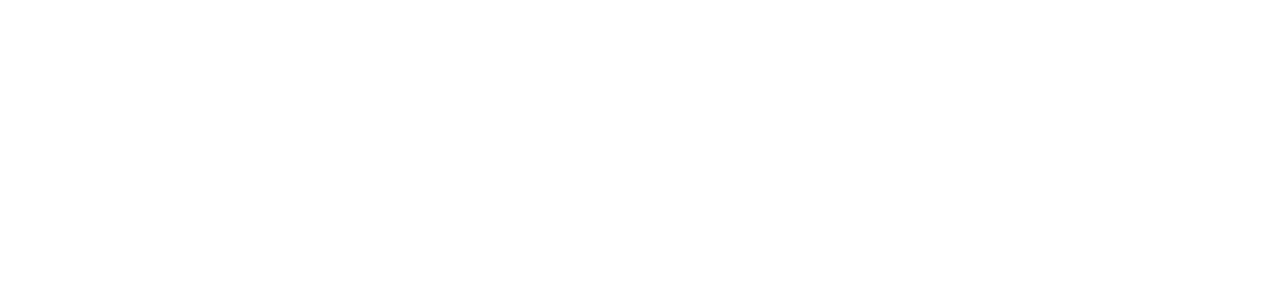
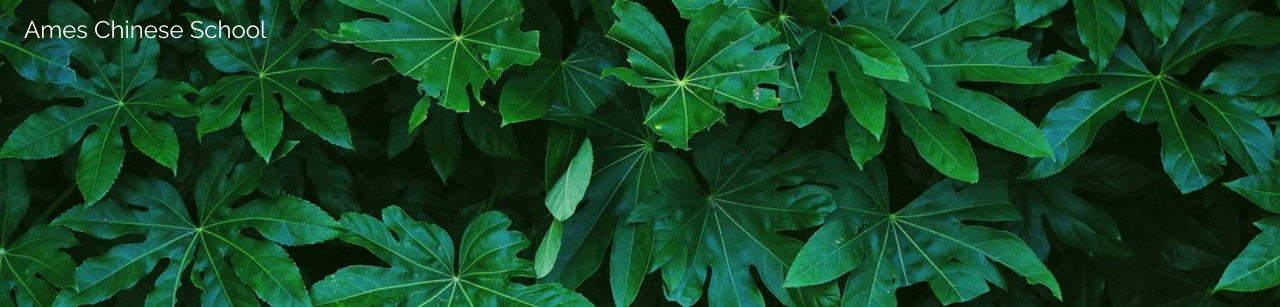
Before and after one commit to untitled95/ameschinese, a plain HTML site: page index.html in a window 1280 px wide. Shown: the top 307 px of the page. Drawn offline with nearby package versions, Linux system fonts and the light colour scheme.

Commit message:
background change

```diff
--- a/index.html
+++ b/index.html
@@ -9,7 +9,7 @@
 body,h1 {font-family: "Raleway", sans-serif}
 body, html {height: 100%}
 .bgimg {
-    background-image: url('/w3images/forestbridge.jpg');
+    background-image: url('./image/1.jpg');
     min-height: 100%;
     background-position: center;
     background-size: cover;
```
Also changed, not shown: image/1.jpg (added).
